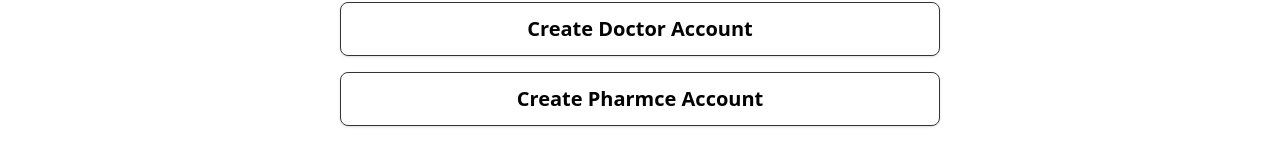
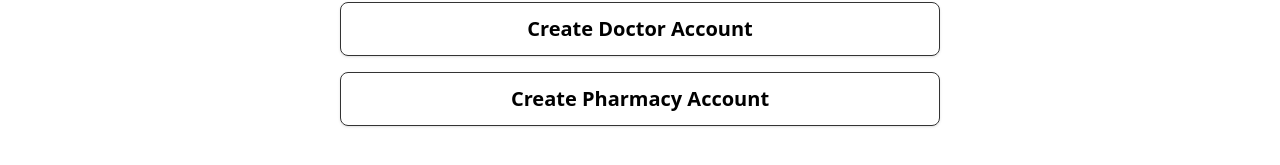
Before and after one commit to broken-Keyboard-95/Front-End, a Next.js app: page /signup in a window 1280 px wide. Shown: the part 371-536 px from the top of the page. Built offline with nearby package versions, Linux system fonts and the light colour scheme.

Commit message:
fix dark mode

```diff
--- a/src/app/(auth)/Choose.tsx
+++ b/src/app/(auth)/Choose.tsx
@@ -13,7 +13,7 @@ export default function Choose({linkComponents} : cooseType) {
     const Links = linkComponents.map((link:{text:string, href:string}, index:number) => {
         return <motion.li key={index} className='w-full' whileHover={{scaleX:1.1}}
                 initial={{x:"-100%", opacity:0}} animate={{x:0, opacity:1}}
-                transition={{delay:index * .2 ,duration:.05, type:'spring', stiffness:150}}>
+                transition={{delay:index * .2 ,duration:.02, type:'spring', stiffness:150}}>
 
             <Link  href={link.href}
             className='block bg-myBlack-100 rounded-lg p-3 w-full border border-myBlack-700 text-center font-semibold text-xl
--- a/src/app/(auth)/login/page.tsx
+++ b/src/app/(auth)/login/page.tsx
@@ -7,7 +7,7 @@ export default function LogIn() {
     const linkComponents= [
           {text:"User account", href:"/"},
           {text:"Doctor account", href:"/"},
-          {text:"Pharmce account", href:"/"},
+          {text:"Pharmacy account", href:"/"},
     ]
 
   return (
--- a/src/app/(auth)/signup/page.tsx
+++ b/src/app/(auth)/signup/page.tsx
@@ -9,7 +9,7 @@ export default function Register() {
     const linkComponents= [
           {text:"create User account", href:"/"},
           {text:"create Doctor account", href:"/"},
-          {text:"create Pharmce account", href:"/"},
+          {text:"create Pharmacy  account", href:"/"},
     ]
 
 
--- a/src/components/mainPage/Lists.tsx
+++ b/src/components/mainPage/Lists.tsx
@@ -57,14 +57,14 @@ export default function EgyptSelect({location, setSearchData, egyptData} : Lists
     const allDisEle = districts?.map((dis, index) => {
       return <li key={index} onClick={() => {setSelectDis(dis); setOpenDis(false);
                                             setSearchData(prev => ({...prev, district:dis})) }}
-               className="cursor-pointer p-2 bg-myBlack-800 rounded">{dis}</li>
+               className="cursor-pointer p-2 bg-gray-200 dark:bg-myBlack-800 rounded">{dis}</li>
       })
 
 
     const allGovEle = allGovernorates.map((gov, index) => {
       return <li key={index} onClick={() => {setSelectGov(gov); setOpenGov(false); setSelectDis('');
                                             setSearchData(prev => ({...prev, governorate:gov, district:''})) }}
-               className="cursor-pointer p-2 bg-myBlack-800 rounded">{gov}</li>
+               className="cursor-pointer p-2 bg-gray-200 dark:bg-myBlack-800 rounded">{gov}</li>
     } )
 
 
```
